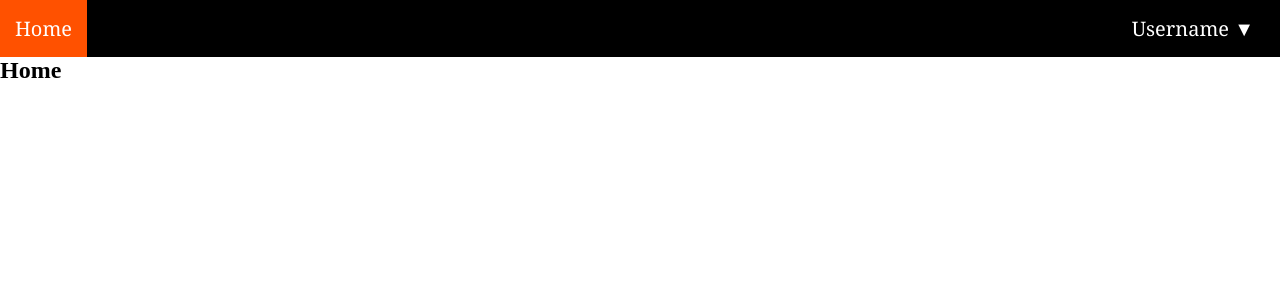
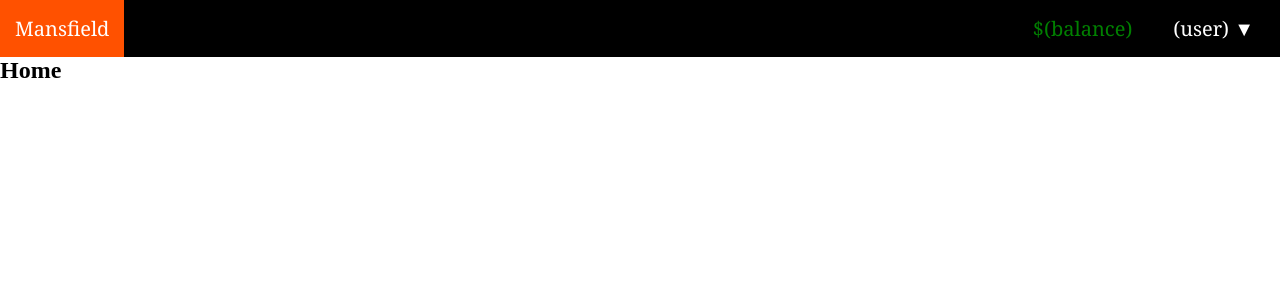
Before and after one commit to csci312a-f23/project-mansfield, a Next.js app: page / in a window 1280 px wide. Shown: the top 300 px of the page. Built offline with nearby package versions, Linux system fonts and the light colour scheme.

Commit message:
added balance to nav bar

```diff
--- a/src/components/navbar.js
+++ b/src/components/navbar.js
@@ -1,13 +1,13 @@
 import PropTypes from "prop-types";
 import styles from "../styles/navigation.module.css";
 
-export default function Navbar({ handleNavClick }) {
+export default function Navbar({ handleNavClick /* , user, balance */ }) {
   return (
     <div className={styles.navbar}>
-      <a onClick={() => handleNavClick("home")}>Home</a>
+      <a onClick={() => handleNavClick("home")}>Mansfield</a>
       <div className={styles.dropdown}>
         <button type="button" className={styles.dropdownButton}>
-          Username ▼
+          (user) ▼
         </button>
         <div className={styles.dropdownContent}>
           <a onClick={() => handleNavClick("bethistory")}>Bet History</a>
@@ -15,11 +15,13 @@ export default function Navbar({ handleNavClick }) {
           <a onClick={() => handleNavClick("logout")}>Logout</a>
         </div>
       </div>
+      <div className={styles.balance}>$(balance)</div>
     </div>
   );
 }
 
 Navbar.propTypes = {
   handleNavClick: PropTypes.func.isRequired,
-  // username: PropTypes.string.isRequired
+  // user: PropTypes.string.isRequired,
+  // balance: PropTypes.number.isRequired
 };
--- a/src/styles/navigation.module.css
+++ b/src/styles/navigation.module.css
@@ -67,3 +67,11 @@ style container */
 .dropdown:hover .dropdownContent {
   display: block;
 }
+
+.balance {
+  float: right;
+  color: green;
+  padding: 15px 15px;
+  font-family: Georgia, "Times New Roman", Times, serif;
+  font-size: 20px;
+}
```
Also changed, not shown: src/pages/user/bethistory.js (+6 -1 lines).
